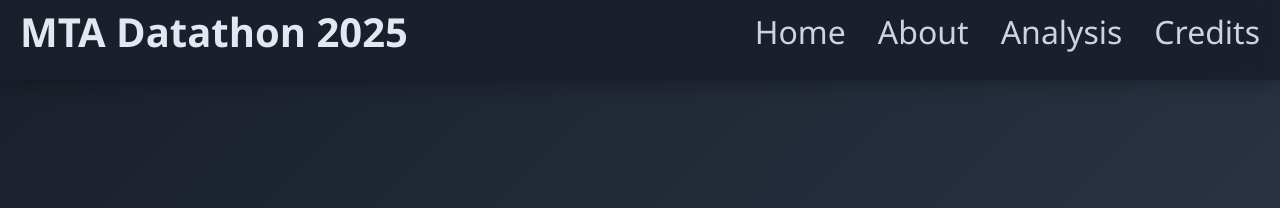
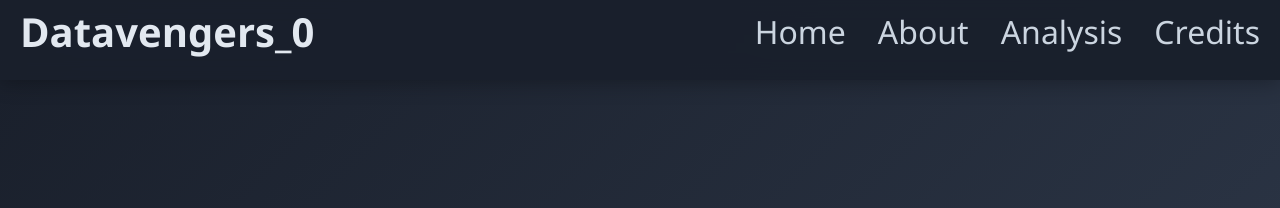
Before and after one commit to MHC-Datathon/DataVengers-0, a plain HTML site: page index.html in a window 1280 px wide. Shown: the top 208 px of the page. Drawn offline with Linux system fonts and the light colour scheme.

Commit message:
Updated name logo
updated to be Datavengers_0

```diff
--- a/index.html
+++ b/index.html
@@ -14,7 +14,7 @@
     <!-- Header -->
     <header>
         <nav class="container">
-            <div class="logo">MTA Datathon 2025</div>
+            <div class="logo">Datavengers_0</div>
             <ul class="nav-links">
                 <li><a href="#home">Home</a></li>
                 <li><a href="#about">About</a></li>
```
